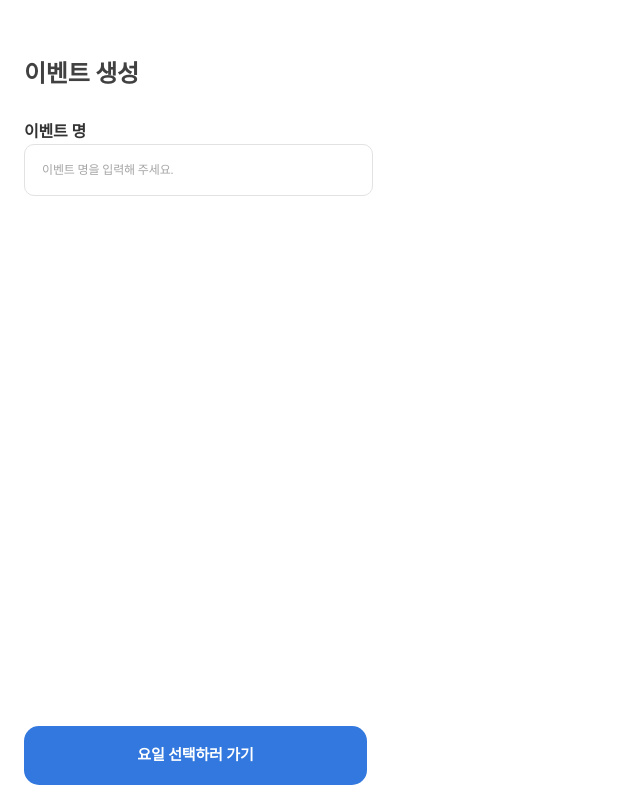
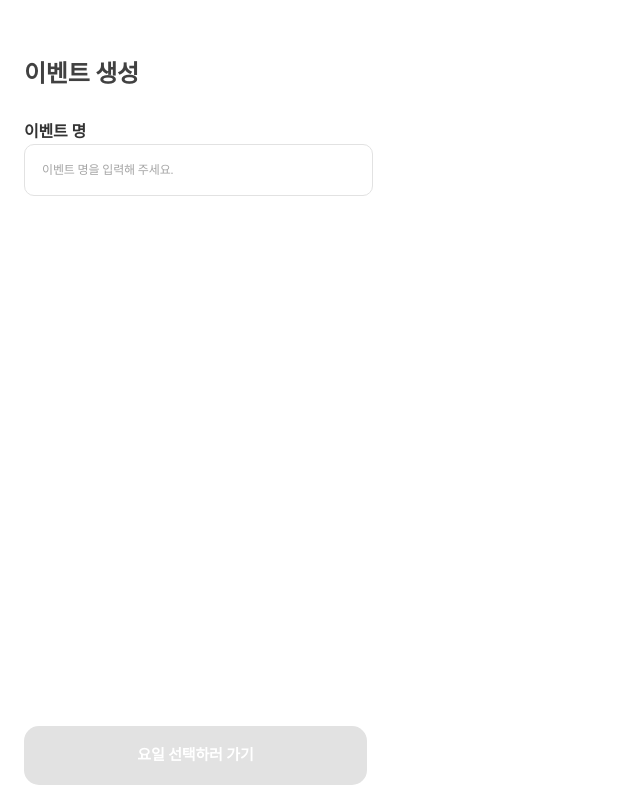
Before and after one commit to ryuni-dev/meezzle, a Next.js app in the folder meezzle-front/: page /create in a window 1280 px wide. Shown: the whole page, without its empty margins (0-640 px from the left). Built offline with nearby package versions, Linux system fonts and the light colour scheme.

Commit message:
button 비활성화 적용

```diff
--- a/meezzle-front/components/common/Btn.tsx
+++ b/meezzle-front/components/common/Btn.tsx
@@ -1,10 +1,16 @@
+import { useRecoilState, useRecoilValue } from 'recoil';
 import styled from 'styled-components';
+import { btnDisable } from '../../states/eventCreate';
+
+interface Props {
+    disable: boolean;
+}
 
 const Button = styled.button`
     width: 343px;
     height: 59px;
 
-    background: #3278DE;
+    background: ${(props:Props) => (props.disable) ?  "#E2E2E2": "#3278DE"};
     border-radius: 15px;
     border: 0;
 
@@ -28,12 +34,13 @@ const Button = styled.button`
 `
 type BtnProps = {
     text: string
-    click(): void
+    Click(): void
 }
 
-const Btn= ({text, click}: BtnProps) => {
+const Btn= ({text, Click}: BtnProps) => {
+    const isDisable = useRecoilValue(btnDisable);
     return (
-        <Button onClick={click} type='button'>{text}</Button>
+        <Button type='button' disable={isDisable} disabled={isDisable} onClick={Click} >{text}</Button>
     )
 }
 
--- a/meezzle-front/components/event/Create/EventName.tsx
+++ b/meezzle-front/components/event/Create/EventName.tsx
@@ -2,13 +2,15 @@ import type { NextComponentType } from "next"
 import InputText from "../CreateElement/InputText";
 import TextBlackMedium from "../../common/TextBlackMedium";
 import ContainerInput from "../CreateElement/ContainerInput";
-import { useRecoilState } from "recoil";
-import { eventName } from "../../../states/eventCreate";
+import { useRecoilState, useSetRecoilState } from "recoil";
+import { btnDisable, eventName } from "../../../states/eventCreate";
 
 const EventName: NextComponentType = (props: any)=> {
     const [name, setName] = useRecoilState(eventName);
+    const setDisable = useSetRecoilState(btnDisable);
     const OnChange = (e:React.ChangeEvent<HTMLInputElement>): void => {
-        setName(e.target.value)
+        setName(e.target.value);
+        setDisable(false);
     }
     return (
         <ContainerInput>
--- a/meezzle-front/pages/create.tsx
+++ b/meezzle-front/pages/create.tsx
@@ -1,5 +1,5 @@
 import type { NextPage } from "next";
-import { useRecoilState } from "recoil";
+import { useRecoilState, useRecoilValue } from "recoil";
 import styled, { keyframes } from 'styled-components';
 // import { CSSTransition } from 'react-transition-group'
 
@@ -10,11 +10,11 @@ import EventDue from "../components/event/Create/EventDue";
 import EventExplain from "../components/event/Create/EventExplain";
 import EventName from "../components/event/Create/EventName";
 import EventTime from "../components/event/Create/EventTime";
-import { inputStage } from "../states/eventCreate";
+import { btnDisable, eventName, inputStage } from "../states/eventCreate";
 
 import EventDay from "../components/event/Create/EventDay";
 import Btn from "../components/common/Btn";
-import { useState } from "react";
+import { useEffect, useState } from "react";
 
 const Footer = styled.div`
     display: flex;
@@ -107,9 +107,15 @@ const CreatePage: NextPage = () => {
     ]
 
     const [stage, setStage] = useRecoilState(inputStage);
+    const name = useRecoilValue(eventName);
+    const [disable, setDisable] = useRecoilState(btnDisable);
     // const [animation, setAnimation] = useState(false);
+    useEffect(() => {
+        console.log(disable)
+    },[disable]);
 
     const ChangeStage = () => {
+        console.log(disable)
         if(stage < 5) {
             setStage((stage) => stage+1);
         }
@@ -121,7 +127,7 @@ const CreatePage: NextPage = () => {
                 {StageManager(stage)}
             </EventCreate>
             <Footer>
-            <Btn click={ChangeStage} text={BtnText[stage]}></Btn>
+            <Btn Click={ChangeStage} text={BtnText[stage]}></Btn>
             </Footer>
         </>
         )
--- a/meezzle-front/states/eventCreate.tsx
+++ b/meezzle-front/states/eventCreate.tsx
@@ -42,3 +42,8 @@ export const eventExplain = atom({
     key: `eventExplain/${v1()}`,
     default: '',
 });
+
+export const btnDisable = atom({
+    key: `eventExplain/${v1()}`,
+    default: true,
+});
```
